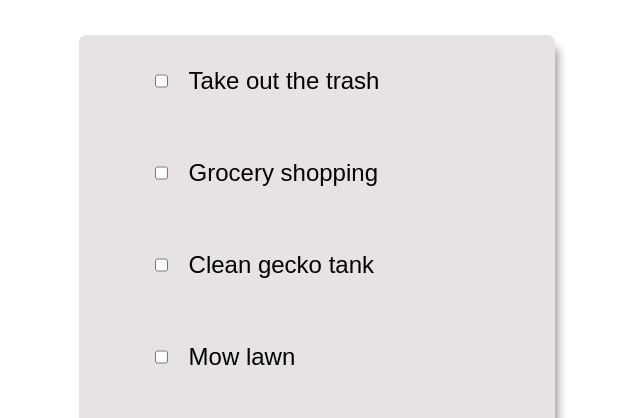
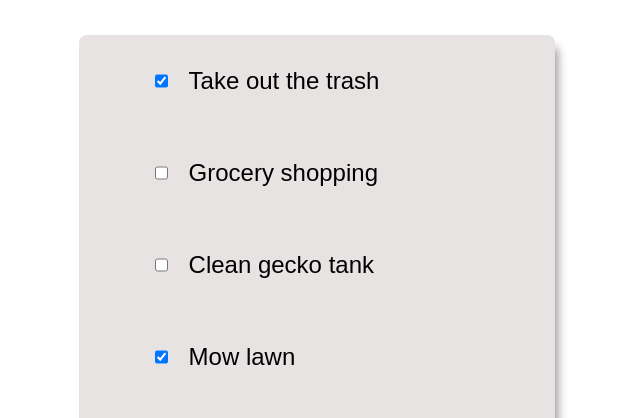
Before and after one commit to kittywizard/psychic-disco, a React (Create React App) app: page / in a window 1280 px wide. Shown: the part 172-590 px from the top of the page, without its empty margins (323-963 px from the left). Built offline with nearby package versions, Linux system fonts and the light colour scheme; a web font is replaced by a local one.

Commit message:
adding in onChange property

```diff
--- a/src/components/TodoItem.js
+++ b/src/components/TodoItem.js
@@ -3,7 +3,10 @@ import React from "react"
 function ToDoList(props) {
     return (
         <div className="app">
-          <input type="checkbox" name="item" />
+          <input type="checkbox"
+                name="item"
+                onChange={() => console.log('checked?')}
+                checked={props.data.completed}/>
           <p className="checkbox-item">{props.data.text}</p>
         </div>
     )
```
